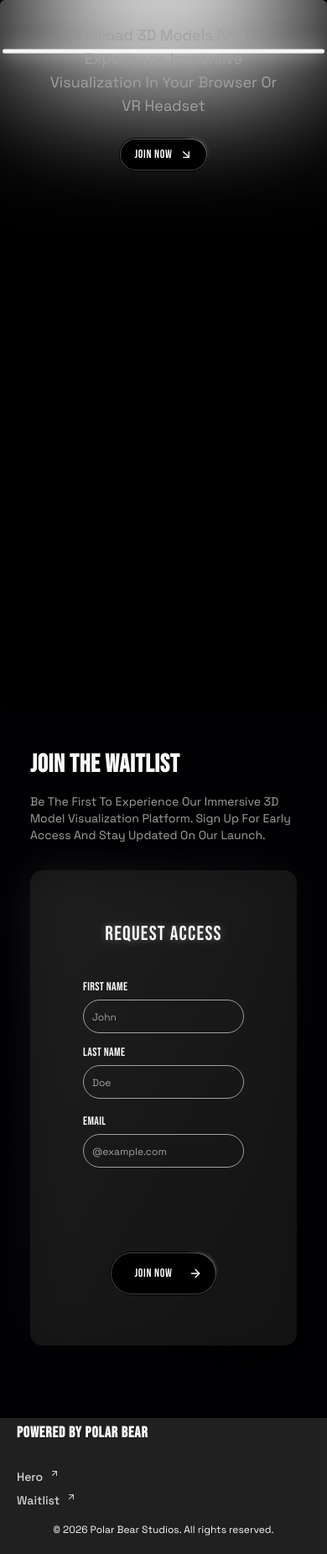
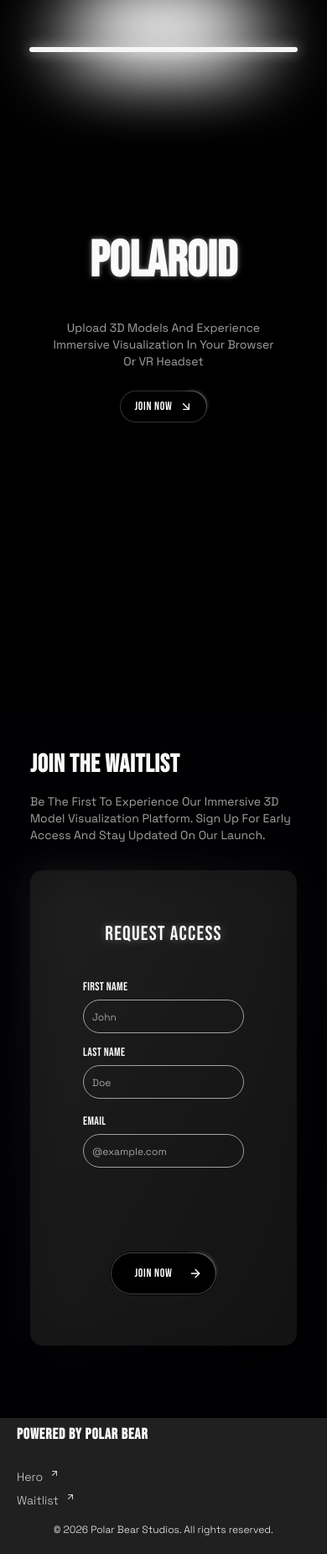
Before and after one commit to 3ill/polar-bear-studios, a React (Vite) app: page / in a window 390 px wide. Shown: the whole page at 84% size. Built offline with nearby package versions, Linux system fonts and the light colour scheme; a web font is replaced by a local one; what tailwindcss-motion would draw is missing.

Commit message:
style(hero.jsx): updated styles

```diff
--- a/src/index.css
+++ b/src/index.css
@@ -29,7 +29,7 @@ body {
   }
 
   .form-input {
-    @apply placeholder:font-grotesk font-grotesk h-10 max-w-[400px] rounded-[20px] border border-neutral-400 text-sm text-neutral-50 placeholder:text-[12px] placeholder:text-neutral-400 focus:ring-0 focus:outline-none lg:text-[16px];
+    @apply placeholder:font-grotesk font-grotesk h-10 w-full sm:w-[400px]  rounded-[20px] border border-neutral-400 text-sm text-neutral-50 placeholder:text-[12px] placeholder:text-neutral-400 focus:ring-0 focus:outline-none lg:text-[16px];
   }
 
   .text-glow {
--- a/src/sections/footer.jsx
+++ b/src/sections/footer.jsx
@@ -5,7 +5,7 @@ import { ArrowRight } from "lucide-react";
 const Footer = () => {
   return (
     <footer className="c-space flex w-full flex-col relative bg-neutral-700/50 py-5">
-      <div className="absolute top-1 flex origin-top-left scale-[1] gap-2 text-black dark:text-white">
+      <div className="absolute top-1.5 flex origin-top-left scale-[1] gap-2 text-black dark:text-white">
         <TextEffectWithExit
           text="Powered by Polar Bear"
           style=" text-lg tracking-wider font-bold text-neutral-50"
@@ -16,7 +16,7 @@ const Footer = () => {
           <a
             key={link.id}
             href={link.href}
-            className="font-grotesk font-medium text-sm capitalize text-neutral-300"
+            className="font-grotesk font-light text-sm capitalize text-neutral-300"
           >
             <div className="flex flex-row gap-2 text-nowrap">
               <p>{link.name}</p>
@@ -26,7 +26,7 @@ const Footer = () => {
         ))}
       </div>
 
-      <div className="font-grotesk flex items-center gap-2 self-center pt-4">
+      <div className="font-grotesk font-light flex items-center gap-2 self-center pt-4">
         <p className="text-[12px] text-neutral-50">
           © 2026 Polar Bear Studios. All rights reserved.
         </p>
--- a/src/sections/hero.jsx
+++ b/src/sections/hero.jsx
@@ -5,16 +5,16 @@ import { ArrowRight } from "lucide-react";
 
 const Hero = () => {
   return (
-    <section id="hero" className="w-full scroll-smooth">
+    <section id="hero" className="w-full overflow-x-hidden overflow-y-auto scroll-smooth">
       <LampContainer>
-        <div className="c-space flex flex-col items-center justify-center">
+        <div className="c-space flex flex-col w-full items-center justify-center">
           <GlowWave
-            text="Polar bear studios"
-            className="font-bebas text-[48px] font-bold text-neutral-50 sm:text-8xl"
+            text="Polaroid"
+            className="font-bebas text-[60px] font-bold text-neutral-50 sm:text-6xl lg:text-8xl"
             letterDelay={0.05}
             animationDuration={0.6}
           />
-          <p className="motion-preset-expand motion-duration-300 font-grotesk mt-6 mb-6 max-w-2xl px-4 text-center text-lg text-neutral-400 capitalize md:text-xl">
+          <p className="motion-preset-expand motion-duration-300 font-grotesk mt-6 mb-6 max-w-2xl px-4 text-center text-sm sm:text-lg text-neutral-400 capitalize md:text-xl">
             Upload 3D models and experience immersive visualization in your
             browser or VR headset
           </p>
--- a/src/sections/waitlist.jsx
+++ b/src/sections/waitlist.jsx
@@ -50,14 +50,14 @@ const WaitList = () => {
           </p>
         </div>
 
-        <div className="relative flex w-full flex-col gap-4 sm:w-1/2 lg:gap-8">
+        <div className="relative flex w-full flex-col gap-4 lg:w-1/2 lg:gap-8">
           {/* Gradient Background */}
           <div className="absolute inset-0 -z-10 rounded-[20px] bg-gradient-to-br from-white/10 via-neutral-300/5 to-transparent blur-xl"></div>
 
           <Form {...form}>
             <form
               onSubmit={form.handleSubmit(onSubmit)}
-              className="c-space relative z-10 flex w-full flex-col items-center justify-center gap-5 rounded-[15px] bg-neutral-800/50 px-4 py-15 shadow-lg backdrop-blur-md sm:py-20 lg:gap-8 lg:px-8"
+              className="c-space relative z-10 flex w-full flex-col items-center justify-center gap-5 rounded-[15px] bg-neutral-800/50 py-15 shadow-lg backdrop-blur-md sm:py-20 lg:gap-8 "
             >
               <h2 className="text-glow font-bebas pb-5 text-center text-2xl tracking-wider text-neutral-50 md:text-3xl">
                 Request Access
--- a/src/shared/components/ui/lamp.jsx
+++ b/src/shared/components/ui/lamp.jsx
@@ -26,14 +26,14 @@ export const LampContainer = ({ children, className }) => {
   return (
     <div
       className={cn(
-        "relative z-0 flex min-h-screen w-full flex-col items-start justify-start overflow-hidden rounded-md bg-black pt-20",
+        "relative z-0 flex min-h-screen w-full flex-col items-start justify-start overflow-hidden rounded-md bg-black pt-12 sm:pt-20",
         className
       )}
     >
-      <div className="relative isolate z-0 flex w-full flex-1 scale-y-125 items-start justify-center">
+      <div className="relative isolate z-0 flex w-full flex-1 scale-y-100 sm:scale-y-125 items-start justify-center">
         <motion.div
-          initial={{ opacity: 0.5, width: "15rem" }}
-          whileInView={{ opacity: 1, width: "30rem" }}
+          initial={{ opacity: 0.5, width: "10rem" }}
+          whileInView={{ opacity: 1, width: "20rem" }}
           transition={{
             delay: 0.3,
             duration: 0.8,
@@ -42,14 +42,14 @@ export const LampContainer = ({ children, className }) => {
           style={{
             backgroundImage: `conic-gradient(var(--conic-position), var(--tw-gradient-stops))`,
           }}
-          className="bg-gradient-conic absolute inset-auto right-1/2 h-56 w-[30rem] overflow-visible from-white via-transparent to-transparent text-white [--conic-position:from_70deg_at_center_top]"
+          className="bg-gradient-conic absolute inset-auto right-1/2 h-40 w-[20rem] sm:h-56 sm:w-[30rem] overflow-visible from-white via-transparent to-transparent text-white [--conic-position:from_70deg_at_center_top]"
         >
-          <div className="absolute bottom-0 left-0 z-20 h-40 w-[100%] bg-black [mask-image:linear-gradient(to_top,white,transparent)]" />
-          <div className="absolute bottom-0 left-0 z-20 h-[100%] w-40 bg-black [mask-image:linear-gradient(to_right,white,transparent)]" />
+          <div className="absolute bottom-0 left-0 z-20 h-32 sm:h-40 w-[100%] bg-black [mask-image:linear-gradient(to_top,white,transparent)]" />
+          <div className="absolute bottom-0 left-0 z-20 h-[100%] w-32 sm:w-40 bg-black [mask-image:linear-gradient(to_right,white,transparent)]" />
         </motion.div>
         <motion.div
-          initial={{ opacity: 0.5, width: "15rem" }}
-          whileInView={{ opacity: 1, width: "30rem" }}
+          initial={{ opacity: 0.5, width: "10rem" }}
+          whileInView={{ opacity: 1, width: "20rem" }}
           transition={{
             delay: 0.3,
             duration: 0.8,
@@ -58,38 +58,38 @@ export const LampContainer = ({ children, className }) => {
           style={{
             backgroundImage: `conic-gradient(var(--conic-position), var(--tw-gradient-stops))`,
           }}
-          className="bg-gradient-conic absolute inset-auto left-1/2 h-56 w-[30rem] from-transparent via-transparent to-white text-white [--conic-position:from_290deg_at_center_top]"
+          className="bg-gradient-conic absolute inset-auto left-1/2 h-40 w-[20rem] sm:h-56 sm:w-[30rem] from-transparent via-transparent to-white text-white [--conic-position:from_290deg_at_center_top]"
         >
-          <div className="absolute right-0 bottom-0 z-20 h-[100%] w-40 bg-black [mask-image:linear-gradient(to_left,white,transparent)]" />
-          <div className="absolute right-0 bottom-0 z-20 h-40 w-[100%] bg-black [mask-image:linear-gradient(to_top,white,transparent)]" />
+          <div className="absolute right-0 bottom-0 z-20 h-[100%] w-32 sm:w-40 bg-black [mask-image:linear-gradient(to_left,white,transparent)]" />
+          <div className="absolute right-0 bottom-0 z-20 h-32 sm:h-40 w-[100%] bg-black [mask-image:linear-gradient(to_top,white,transparent)]" />
         </motion.div>
-        <div className="absolute top-1/2 h-48 w-full translate-y-12 scale-x-150 bg-black blur-2xl"></div>
-        <div className="absolute top-1/2 z-50 h-48 w-full bg-transparent opacity-10 backdrop-blur-md"></div>
-        <div className="absolute inset-auto z-50 h-34 w-[28rem] -translate-y-1/2 rounded-full bg-white opacity-50 blur-3xl sm:h-48 sm:w-[40rem]"></div>
+        <div className="absolute top-1/2 h-32 sm:h-48 w-full translate-y-8 sm:translate-y-12 scale-x-150 bg-black blur-2xl"></div>
+        <div className="absolute top-1/2 z-50 h-32 sm:h-48 w-full bg-transparent opacity-10 backdrop-blur-md"></div>
+        <div className="absolute inset-auto z-50 h-24 w-[18rem] -translate-y-1/2 rounded-full bg-white opacity-40 blur-2xl sm:h-48 sm:w-[40rem] sm:opacity-50 sm:blur-3xl"></div>
         <motion.div
-          initial={{ width: "8rem" }}
-          whileInView={{ width: "17rem" }}
+          initial={{ width: "6rem" }}
+          whileInView={{ width: "12rem" }}
           transition={{
             delay: 0.3,
             duration: 0.8,
             ease: "easeInOut",
           }}
-          className="absolute inset-auto z-30 h-34 w-68 -translate-y-[6rem] rounded-full bg-neutral-100 blur-3xl sm:h-48 sm:w-96"
+          className="absolute inset-auto z-30 h-24 w-48 -translate-y-[4rem] rounded-full bg-neutral-100 blur-2xl sm:h-48 sm:w-96 sm:-translate-y-[6rem] sm:blur-3xl"
         ></motion.div>
         <motion.div
-          initial={{ width: "12rem" }}
-          whileInView={{ width: "24rem" }}
+          initial={{ width: "10rem" }}
+          whileInView={{ width: "20rem" }}
           transition={{
             delay: 0.3,
             duration: 0.8,
             ease: "easeInOut",
           }}
-          className="absolute inset-auto z-50 h-1 w-[24rem] translate-y-[2rem] rounded-lg bg-neutral-100 shadow-[0_0_20px_rgba(255,255,255,0.8)] sm:h-1 sm:w-[30rem] sm:translate-y-[1rem]"
+          className="absolute inset-auto z-50 h-1.5 w-[20rem] translate-y-[0.5rem] rounded-lg bg-neutral-100 shadow-[0_0_15px_rgba(255,255,255,0.6)] sm:h-1 sm:w-[30rem] sm:translate-y-[3rem] sm:shadow-[0_0_20px_rgba(255,255,255,0.8)]"
         ></motion.div>
 
-        <div className="absolute inset-auto z-40 h-44 w-full -translate-y-[12.5rem] bg-black"></div>
+        <div className="absolute inset-auto z-40 h-32 sm:h-44 w-full -translate-y-[12rem] sm:-translate-y-[12.5rem] bg-black"></div>
       </div>
-      <div className="relative z-50 flex w-full -translate-y-160 flex-col items-center px-5 sm:-translate-y-60">
+      <div className="relative z-50 flex w-full -translate-y-85 md:-translate-y-160  lg:-translate-y-60 flex-col items-center px-5">
         {children}
       </div>
     </div>
```
Also changed, not shown: 1 other file (tests, documents, lock files or other folders).
